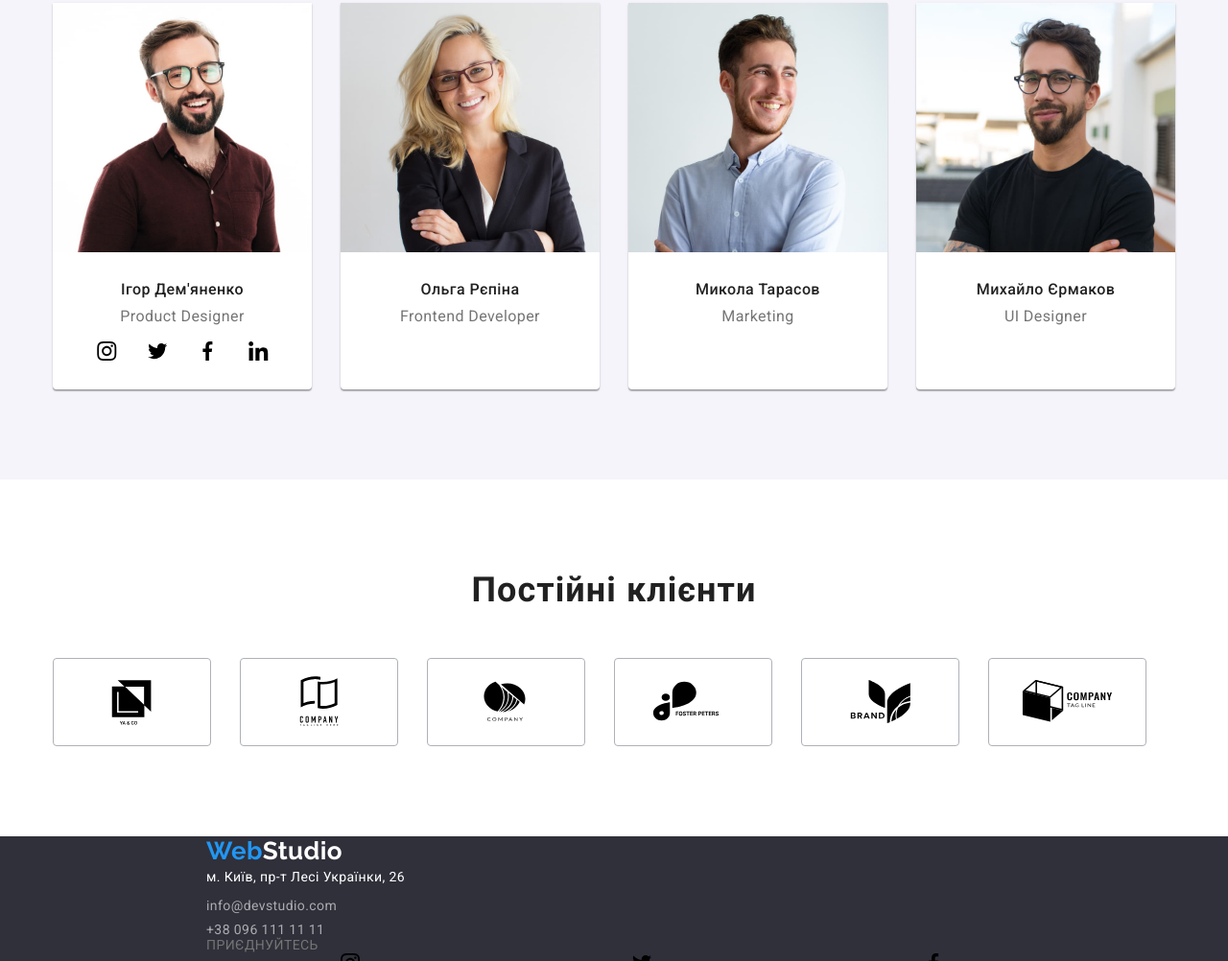
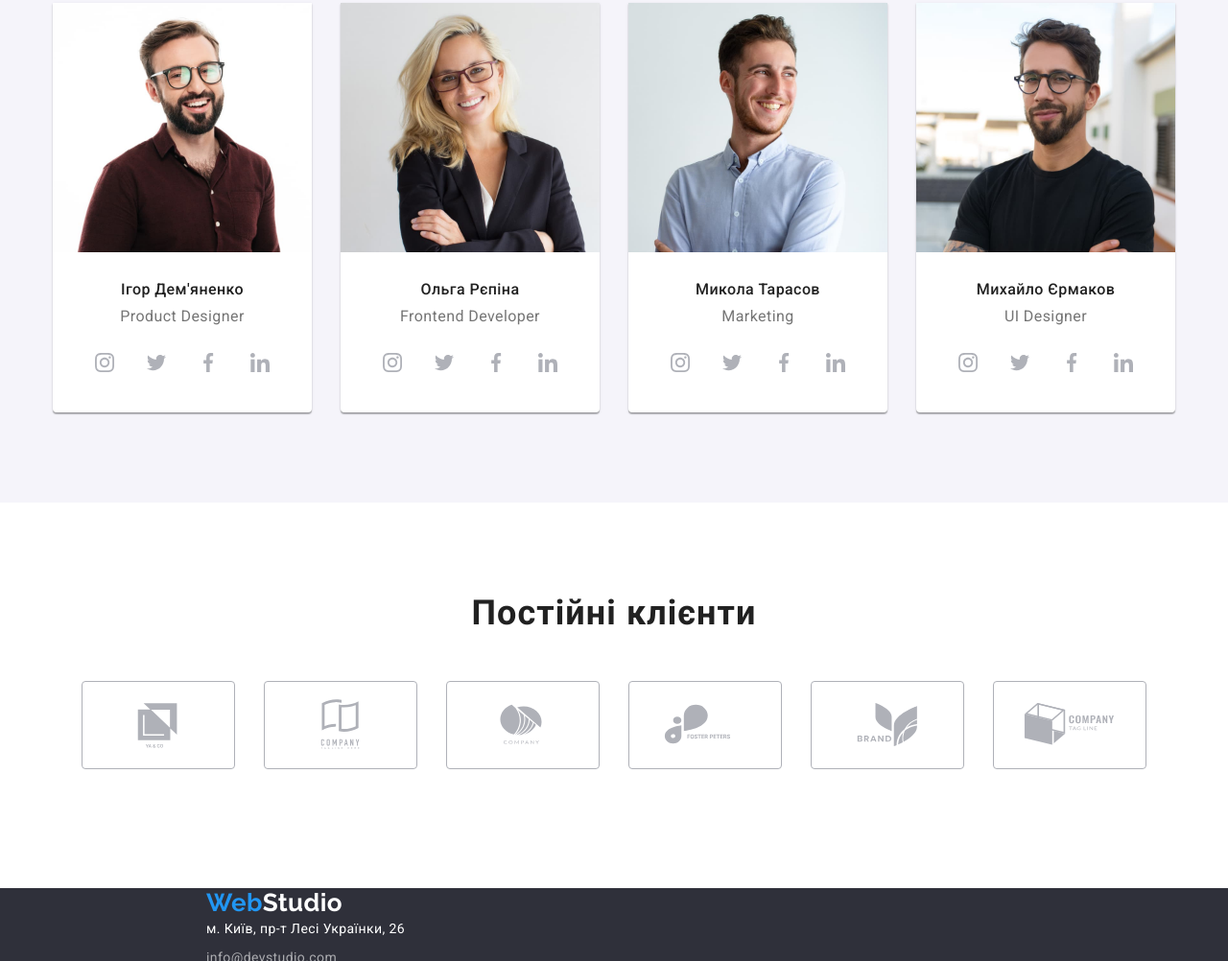
Before and after one commit to AnnaDux/goit-markup-hw-04, a plain HTML site: page index.html in a window 1280 px wide. Shown: the part 1782-2784 px from the top of the page at 96% size. Drawn offline with nearby package versions, Linux system fonts and the light colour scheme.

Commit message:
section-our-team-fixed

```diff
--- a/css/style.css
+++ b/css/style.css
@@ -8,6 +8,7 @@
   --bg-darkness: #f5f4fa;
   --contacts-footer: rgba(255, 255, 255, 0.6);
   --black: #000000;
+  --icons-color:#AFB1B8;
 }
 
 body {
@@ -181,6 +182,7 @@ a {
 .contacts-icon-header:hover,
 .contacts-icon-header:focus{
   fill: var(--accent-color);
+  color: var(--accent-color);
 }
 
 .contacts-item:hover,
@@ -336,7 +338,7 @@ a {
 }
 
 .team {
-  display: inline-flex;
+  display: flex;
 }
 
 .team-case {
@@ -346,7 +348,6 @@ a {
   border-radius: 0px 0px 4px 4px;
   width: 270px;
   min-height: 368px;
-
 }
 
 .team-case:not(:last-child) {
@@ -370,28 +371,50 @@ a {
   margin-bottom: 16px;
 }
 
-
-.snw-icons-team{
+.team-flex-container{
   display: flex;
-  margin-bottom: 30px;
-  margin-right: 30px;
-  margin-left: 30px;
+  justify-content: center;
+  padding-bottom: 15px;
+  padding-left: 32px;
+  padding-right: 32px;
 }
 
-.snw-link-team:hover,
-.snw-link-team:focus{
-  fill:var(--accent-color);
+.team-link{
+  display: flex;
+  justify-content: center;
+  align-items: center;
+  width: 44px;
+  height: 44px;
+  margin-bottom:15px;
+  border-radius: 50%;
+  background-color: var(--bg-white);
+
+
+}
+
+.team-link:not(:last-child){
+  margin-right: 10px;
+}
+
+.team-icon{
+  fill: var(--icons-color);
 }
 
 
+.team-link:hover,
+.team-link:focus,
+.team-icon:hover,
+.team-icon:focus
+{
+  background-color: var(--accent-color);
+  fill: var(--bg-white);
+}
 
-
-
-
-
-
-
-
+.team-link:hover .team-icon,
+.team-link:focus .team-icon
+{
+fill: var(--bg-white);
+}
 
 
 
@@ -431,19 +454,39 @@ margin-bottom: 50px;
   display: flex;
   justify-content: center;
   align-items: center;
-
 }
 
-.bg-clients-icon:not(last-child){
+
+.bg-clients-icon:not(:last-child){
   margin-right: 30px;
 
 }
 
-
-.client-item{
+.clients-icon{
+  width: 106;
+  height: 60;
   fill: #AFB1B8;
+  margin: 30px;
 }
 
+.bg-clients-icon :hover,
+.bg-clients-icon :focus{
+  width: 170px;
+  height: 92px;
+  border: 1px solid var(--accent-color);
+  border-radius: 4px;
+  display: flex;
+  justify-content: center;
+  align-items: center;
+
+}
+
+
+.clients-icon:hover,
+.clients-icon:focus
+{
+  fill: var(--accent-color);
+}
 
 /* PROJECTS */
 /*portfolio-main-content*/
--- a/index.html
+++ b/index.html
@@ -137,30 +137,38 @@
     <section class="section-about-team section">
       <div class="container">
         <h2 class="section-title">Наша команда</h2>
+
         <ul class="team">
           <li class="team-case">
             <img width="270" src="./images/foto1.jpg" alt="Ігор Дем'яненко Product Designer" />
             <h3 class="team-title">Ігор Дем'яненко</h3>
             <p class="team-text">Product Designer</p>
 
+            <div class="team-flex-container">
 
-            <div class="snw-icons-team">
+            <a class="team-link" href="https://www.instagram.com/">
+              <svg class="team-icon" width="20" height="20">
+                    <use href="/images/icons.svg#icon-instagram"> </use>
+              </svg>
+            </a>
 
-                <svg class="snw-link-team" widht="20" height="20">
-                  <a href="https://www.instagram.com/"><use href="/images/icons.svg#icon-instagram"></use></a>
-                </svg>
+            <a class="team-link" href="https://twitter.com/">
+               <svg class="team-icon" width="20" height="20">
+                  <use href="/images/icons.svg#icon-twitter"></use>
+              </svg>
+            </a>
 
-              <svg widht="20" height="20">
-                <a href="https://twitter.com/"><use href="/images/icons.svg#icon-twitter"></use></a>
+            <a class="team-link" href="https://uk-ua.facebook.com/">
+              <svg class="team-icon" width="20" height="20">
+                  <use  href="/images/icons.svg#icon-facebook"></use>
               </svg>
+            </a>
 
-              <svg widht="20" height="20">
-                <a href="https://uk-ua.facebook.com/"><use href="/images/icons.svg#icon-facebook"></use></a>
+            <a class="team-link" href="https://ua.linkedin.com/">
+              <svg class="team-icon" width="20" height="20">
+                  <use  href="/images/icons.svg#icon-linkedin"></use>
               </svg>
-
-              <svg widht="20" height="20">
-                <a href="https://ua.linkedin.com/"><use href="/images/icons.svg#icon-linkedin"></use></a>
-              </svg>
+            </a>
 
             </div>
 
@@ -171,18 +179,99 @@
             <img width="270" src="./images/foto2.jpg" alt="Ольга Рєпіна Frontend Developer" />
             <h3 class="team-title">Ольга Рєпіна</h3>
             <p class="team-text">Frontend Developer</p>
+            <div class="team-flex-container">
+
+              <a class="team-link" href="https://www.instagram.com/">
+                <svg class="team-icon" width="20" height="20">
+                      <use href="/images/icons.svg#icon-instagram"> </use>
+                </svg>
+              </a>
+
+              <a class="team-link" href="https://twitter.com/">
+                 <svg class="team-icon" width="20" height="20">
+                    <use href="/images/icons.svg#icon-twitter"></use>
+                </svg>
+              </a>
+
+              <a class="team-link" href="https://uk-ua.facebook.com/">
+                <svg class="team-icon" width="20" height="20">
+                    <use  href="/images/icons.svg#icon-facebook"></use>
+                </svg>
+              </a>
+
+              <a class="team-link" href="https://ua.linkedin.com/">
+                <svg class="team-icon" width="20" height="20">
+                    <use  href="/images/icons.svg#icon-linkedin"></use>
+                </svg>
+              </a>
+
+              </div>
           </li>
 
           <li class="team-case">
             <img width="270" src="./images/foto3.jpg" alt="Микола Тарасов Marketing" />
             <h3 class="team-title">Микола Тарасов</h3>
             <p class="team-text">Marketing</p>
+            <div class="team-flex-container">
+
+              <a class="team-link" href="https://www.instagram.com/">
+                <svg class="team-icon" width="20" height="20">
+                      <use href="/images/icons.svg#icon-instagram"> </use>
+                </svg>
+              </a>
+
+              <a class="team-link" href="https://twitter.com/">
+                 <svg class="team-icon" width="20" height="20">
+                    <use href="/images/icons.svg#icon-twitter"></use>
+                </svg>
+              </a>
+
+              <a class="team-link" href="https://uk-ua.facebook.com/">
+                <svg class="team-icon" width="20" height="20">
+                    <use  href="/images/icons.svg#icon-facebook"></use>
+                </svg>
+              </a>
+
+              <a class="team-link" href="https://ua.linkedin.com/">
+                <svg class="team-icon" width="20" height="20">
+                    <use  href="/images/icons.svg#icon-linkedin"></use>
+                </svg>
+              </a>
+
+              </div>
           </li>
 
           <li class="team-case">
             <img width="270" src="./images/foto4.jpg" alt="Михайло Єрмаков UI Designer" />
             <h3 class="team-title">Михайло Єрмаков</h3>
             <p class="team-text">UI Designer</p>
+            <div class="team-flex-container">
+
+              <a class="team-link" href="https://www.instagram.com/">
+                <svg class="team-icon" width="20" height="20">
+                      <use href="/images/icons.svg#icon-instagram"> </use>
+                </svg>
+              </a>
+
+              <a class="team-link" href="https://twitter.com/">
+                 <svg class="team-icon" width="20" height="20">
+                    <use href="/images/icons.svg#icon-twitter"></use>
+                </svg>
+              </a>
+
+              <a class="team-link" href="https://uk-ua.facebook.com/">
+                <svg class="team-icon" width="20" height="20">
+                    <use  href="/images/icons.svg#icon-facebook"></use>
+                </svg>
+              </a>
+
+              <a class="team-link" href="https://ua.linkedin.com/">
+                <svg class="team-icon" width="20" height="20">
+                    <use  href="/images/icons.svg#icon-linkedin"></use>
+                </svg>
+              </a>
+
+              </div>
           </li>
 
         </ul>
@@ -195,46 +284,41 @@
         <h2 class="client-title"> Постійні клієнти </h2>
         <ul class="clients-icon">
           <li class="bg-clients-icon">
-            <svg class="clients-item" width="106" height="60">
-              <use href="./images/icons.svg#icon-client-1">
-              </use>
+
+            <svg  width="106" height="60">
+              <a class="clients-icon" href="#"><use  href="./images/icons.svg#icon-client-1"></use></a>
             </svg>
           </li>
 
           <li class="bg-clients-icon">
             <svg width="106" height="60">
-              <use href="./images/icons.svg#icon-client-2">
-              </use>
+              <a class="clients-icon" href="#"><use href="./images/icons.svg#icon-client-2"></use></a>
             </svg>
           </li>
 
           <li class="bg-clients-icon">
             <svg width="106" height="60">
-              <use href="./images/icons.svg#icon-client-3">
-              </use>
+              <a class="clients-icon" href="#"><use href="./images/icons.svg#icon-client-3"></use></a>
             </svg>
           </li>
 
 
           <li class="bg-clients-icon">
             <svg width="106" height="60">
-              <use href="./images/icons.svg#icon-client-4">
-              </use>
+              <a class="clients-icon" href="#"><use href="./images/icons.svg#icon-client-4"></use></a>
             </svg>
           </li>
 
           <li class="bg-clients-icon">
 
             <svg width="106" height="60">
-              <use href="./images/icons.svg#icon-client-5">
-              </use>
+              <a class="clients-icon" href="#"><use href="./images/icons.svg#icon-client-5"></use></a>
             </svg>
           </li>
 
           <li class="bg-clients-icon">
             <svg width="106" height="60">
-              <use href="./images/icons.svg#icon-client-6">
-              </use>
+              <a class="clients-icon" href="#"><use href="./images/icons.svg#icon-client-6"></use></a>
             </svg>
           </li>
 
```
